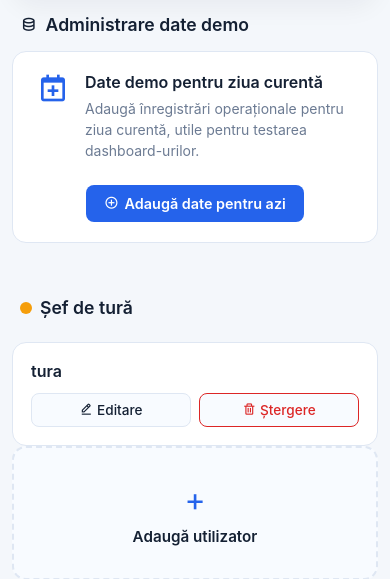
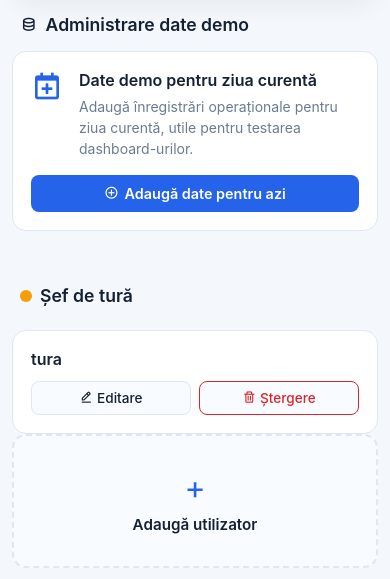
Before and after one commit to BogdanDumitrascu04/flowlogix, a PHP site: page /admin.php in a window 390 px wide. Shown: the part 206-785 px from the top of the page. Run offline with PHP 8.4, Linux system fonts and the light colour scheme; a user stored in the database is signed in; data comes from the database, SQL or seed files in the repository.

Commit message:
Apply the stacked demo card layout after the card's base styles
Co-Authored-By: Claude Opus 5.5 <noreply@anthropic.com>

```diff
--- a/admin.php
+++ b/admin.php
@@ -404,18 +404,6 @@ $roleColors = [
                 gap: 20px;
                 margin-top: 16px;
             }
-
-            /* Butonul trece sub text, altfel nu încape lângă el pe telefon */
-            .demo-card {
-                flex-direction: column;
-                align-items: stretch;
-                gap: 16px;
-                padding: 18px;
-            }
-
-            .demo-btn {
-                justify-content: center;
-            }
         }
 
         .demo-section {
@@ -490,6 +478,20 @@ $roleColors = [
 
         .demo-btn:hover {
             filter: brightness(0.92);
+        }
+
+        /* Butonul trece sub text, altfel nu încape lângă el pe telefon */
+        @media (max-width: 768px) {
+            .demo-card {
+                flex-direction: column;
+                align-items: stretch;
+                gap: 16px;
+                padding: 18px;
+            }
+
+            .demo-btn {
+                justify-content: center;
+            }
         }
 
         .password-wrapper {
```
